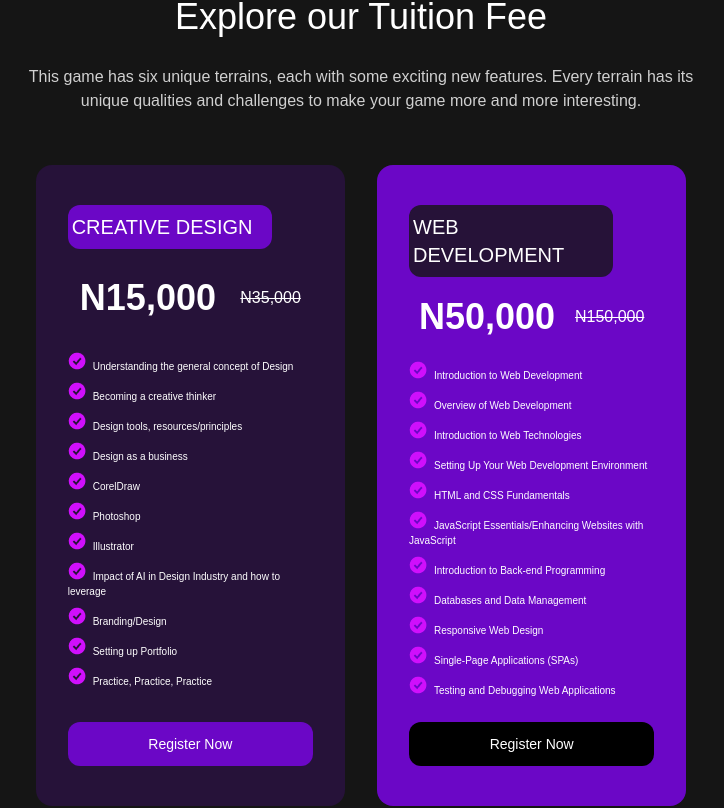
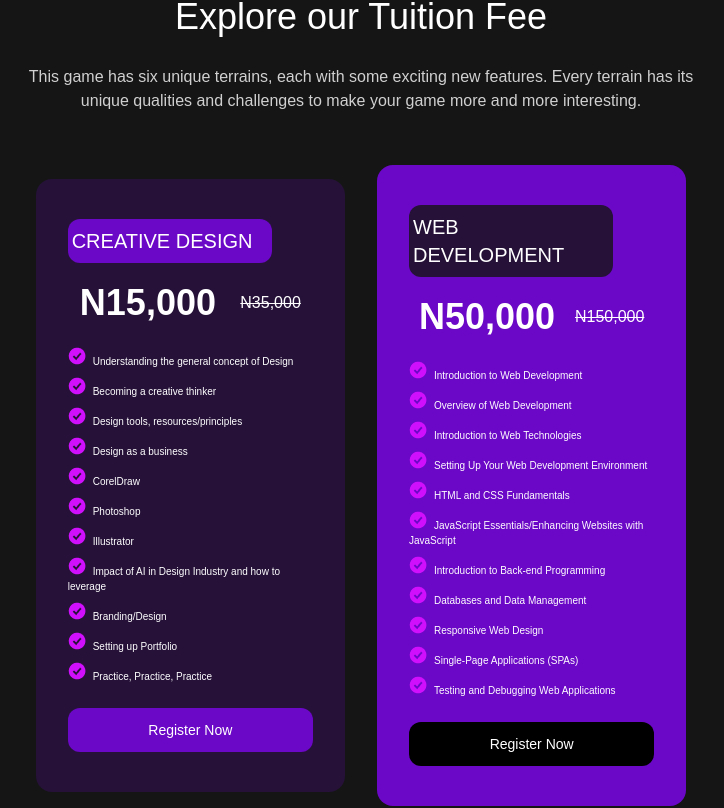
Before and after one commit to Viclaww/unik-landing, a React (Vite) app: page / in a window 1280 px wide. Shown: the part 2797-3605 px from the top of the page, without its empty margins (279-1003 px from the left). Built offline with nearby package versions, Linux system fonts and the light colour scheme; the HTML template or start-up script is replaced by a standard one.

Commit message:
fixing style

```diff
--- a/public/output.css
+++ b/public/output.css
@@ -1237,6 +1237,11 @@ hr {
     padding-bottom: 2.5rem;
   }
 
+  .sm\:px-5 {
+    padding-left: 1.25rem;
+    padding-right: 1.25rem;
+  }
+
   .sm\:text-3xl {
     font-size: 1.875rem;
     line-height: 2.25rem;
--- a/src/components/TuitionFee.jsx
+++ b/src/components/TuitionFee.jsx
@@ -6,14 +6,14 @@ const TuitionFee = () => {
     listStylePosition: "inside",
   };
   return (
-    <div className=" text-white font-Monstserrat py-[15vh] px-32 sm:px-0 flex flex-col text-center justify-center items-center">
+    <div className=" text-white font-Monstserrat py-[15vh] px-32 sm:px-10 flex flex-col text-center justify-center items-center">
       <h3 className=" text-4xl py-4 ">Explore our Tuition Fee</h3>
       <p className="opacity-80 py-3 w-2/3 sm:w-full">
         This game has six unique terrains, each with some exciting new features.
         Every terrain has its unique qualities and challenges to make your game
         more and more interesting.
       </p>
-      <div className="flex sm:flex-col justify-around w-2/3 sm:w-4/5">
+      <div className="flex sm:flex-col justify-around w-2/3 sm:w-full items-center">
         <div className="creative-fee bg-[#6B07C633]">
           <h4 className="course-name bg-[#6B07C6]">CREATIVE DESIGN</h4>
           <div className="price">
```
